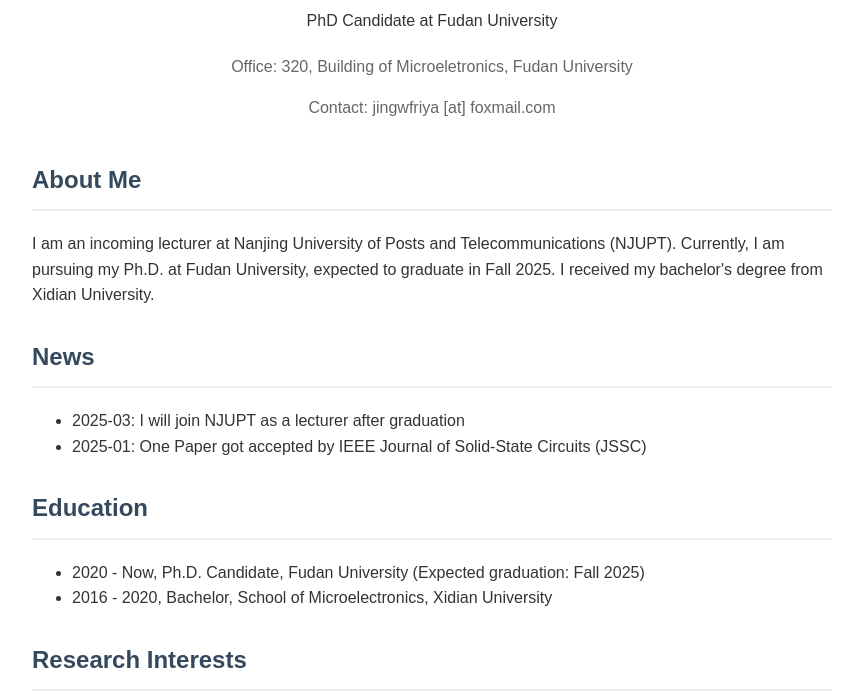
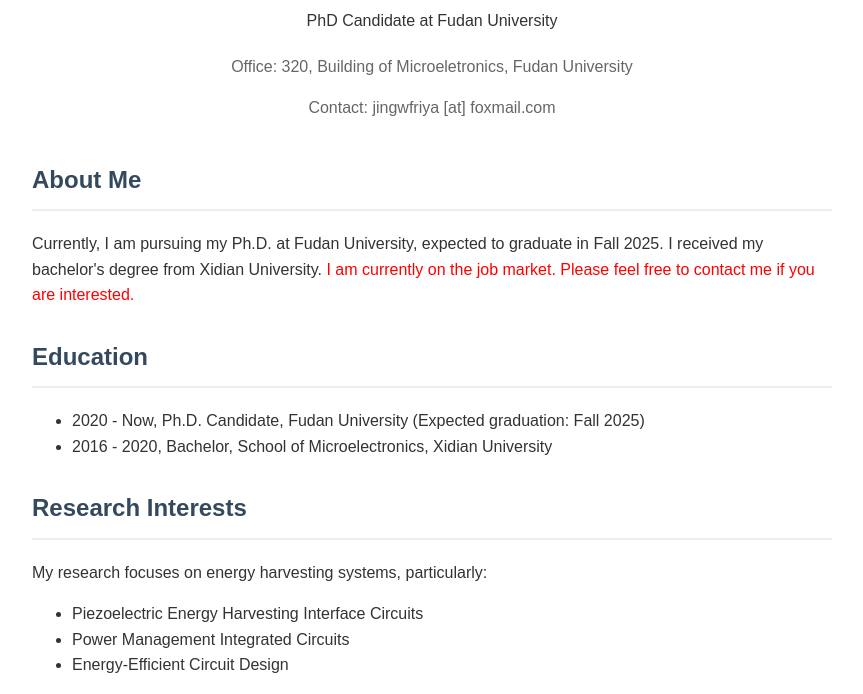
Before and after one commit to friyawang/friyawang.github.io, a plain HTML site: page index.html in a window 1280 px wide. Shown: the part 106-800 px from the top of the page, without its empty margins (208-1071 px from the left). Drawn offline with Linux system fonts and the light colour scheme.

Commit message:
update pub

```diff
--- a/index.html
+++ b/index.html
@@ -53,16 +53,16 @@
 
     <h2>About Me</h2>
     <p>
-        I am an incoming lecturer at Nanjing University of Posts and Telecommunications (NJUPT).
         Currently, I am pursuing my Ph.D. at Fudan University, expected to graduate in Fall 2025.
         I received my bachelor's degree from Xidian University.
+        <span style="color: red">I am currently on the job market. Please feel free to contact me if you are interested.</span>
     </p>
 
-    <h2>News</h2>
+    <!-- <h2>News</h2>
     <ul>
         <li>2025-03: I will join NJUPT as a lecturer after graduation</li>
         <li>2025-01: One Paper got accepted by IEEE Journal of Solid-State Circuits (JSSC)</li>
-    </ul>
+    </ul> -->
 
     <h2>Education</h2>
     <ul>
```
